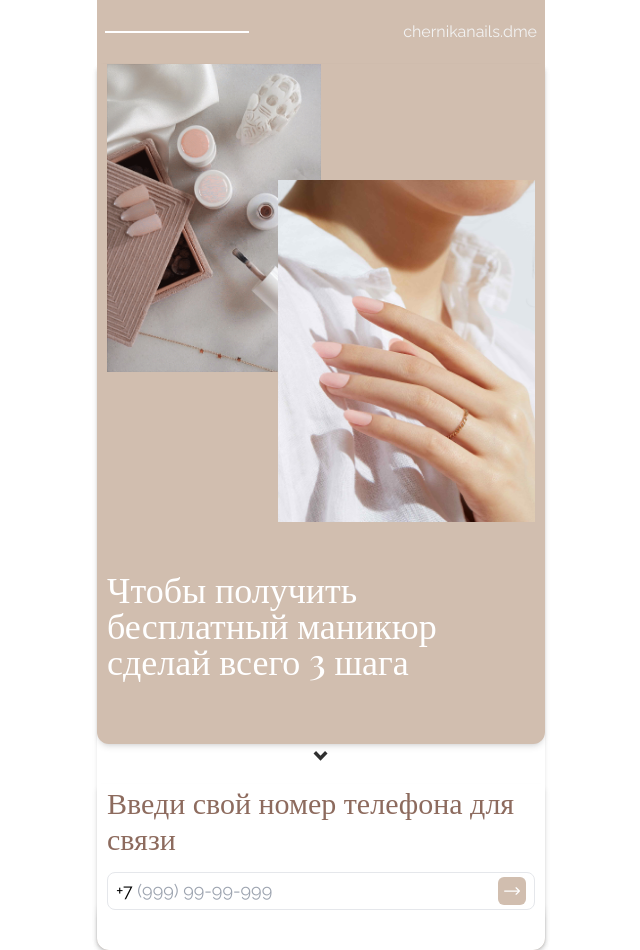
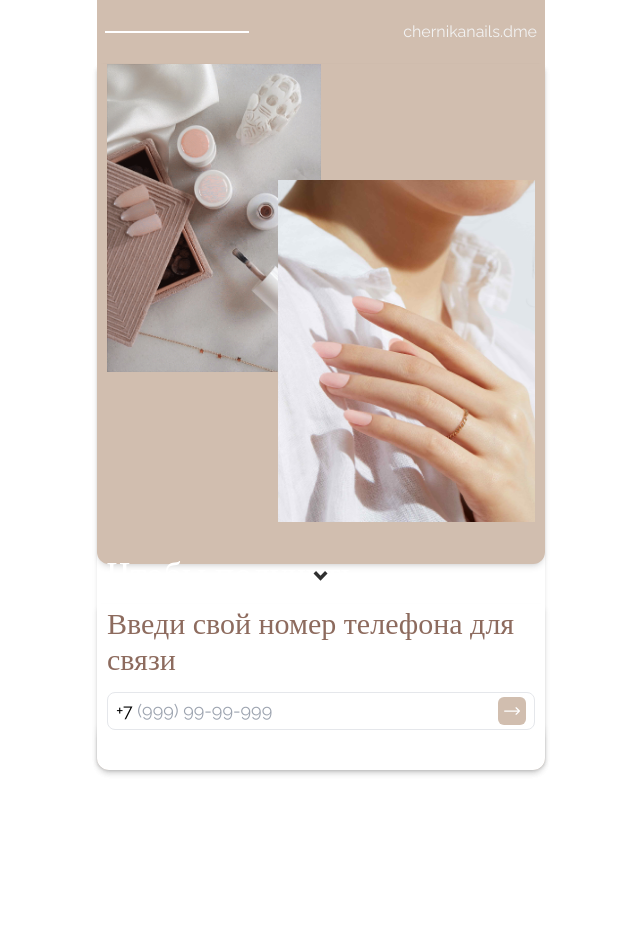
Before and after one commit to kdvornichenko/dmd-landing, a website: page index.html in a window 1280 px wide. Shown: the whole page, without its empty margins (319-959 px from the left). After the commit the page ends 800 px from the top, so only its background shows below. Drawn offline with nearby package versions, Linux system fonts and the light colour scheme.

Commit message:
First section fix

```diff
--- a/index.html
+++ b/index.html
@@ -49,7 +49,7 @@
 		</header>
 		<main class="bg-white shadow-md">
 			<section
-				class="px-2.5 pb-3 h-[85vh] relative flex flex-col bg-main-bg rounded-b-xl"
+				class="px-2.5 pb-3 h-[500px] relative flex flex-col bg-main-bg rounded-b-xl"
 			>
 				<div class="flex flex-col">
 					<img class="w-1/2" src="./img/main-1.png" alt="Маникюр" />
@@ -60,7 +60,7 @@
 					/>
 				</div>
 				<h1
-					class="mt-12 inline-block font-playfair font-medium text-4xl leading-9 text-white"
+					class="mt-8 inline-block font-playfair font-medium text-4xl leading-9 text-white"
 				>
 					Чтобы получить бесплатный маникюр сделай всего 3 шага
 				</h1>
```
Also changed, not shown: output.css.
